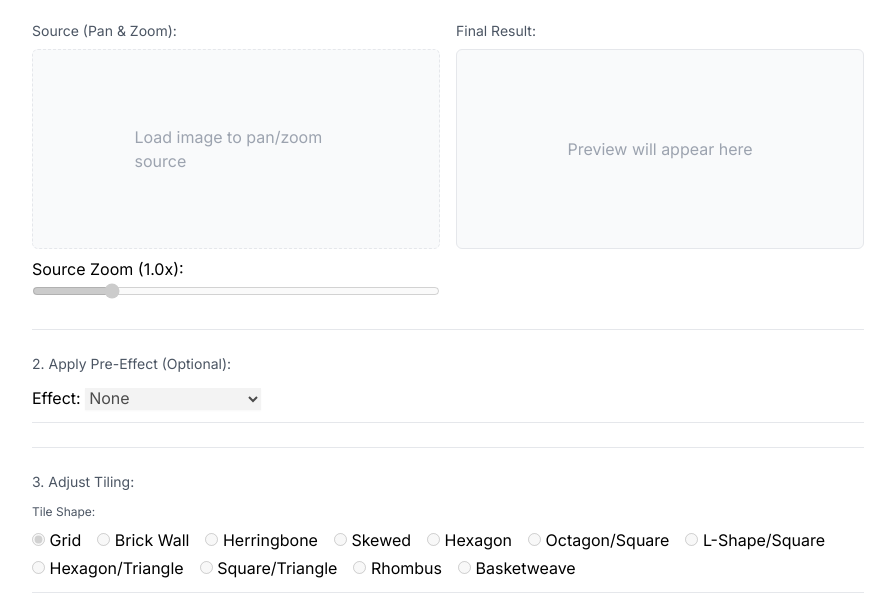
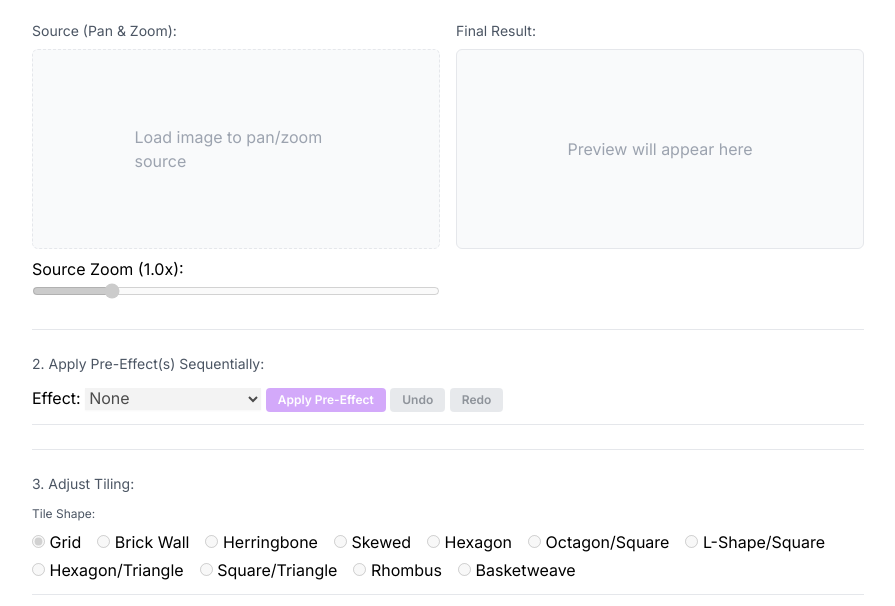
Before and after one commit to snicker02/MeltMixPix, a plain HTML site: page index.html in a window 1280 px wide. Shown: the part 163-769 px from the top of the page, without its empty margins (192-1087 px from the left). Drawn offline with nearby package versions, Linux system fonts and the light colour scheme.

Commit message:
Update index.html

```diff
--- a/index.html
+++ b/index.html
@@ -1,3 +1,4 @@
+
 <!DOCTYPE html>
 <html lang="en">
 <head>
@@ -42,11 +43,12 @@
         </div>
 
         <div id="preEffectControls" class="mb-6 border-t pt-6">
-            <label class="block text-sm font-medium text-gray-600 mb-3">2. Apply Pre-Effect (Optional):</label>
-
-            <div class="control-row mb-4 pb-3 border-b border-gray-200"> <label for="preEffectSelector">Effect:</label>
+            <label class="block text-sm font-medium text-gray-600 mb-3">2. Apply Pre-Effect(s) Sequentially:</label>
+            <div class="control-row mb-4 pb-3 border-b border-gray-200">
+                 <label for="preEffectSelector">Effect:</label>
                  <select id="preEffectSelector" class="shadow-sm">
-                    <option value="none" selected>None</option> <option value="noise">Noise</option>
+                     <option value="none" selected>None</option>
+                     <option value="noise">Noise</option>
                      <option value="scanLines">Scan Lines</option>
                      <option value="sliceShift">Slice Shift</option>
                      <option value="pixelSort">Pixel Sort</option>
@@ -57,8 +59,12 @@
                      <option value="waveDistortion">Wave Distortion</option>
                      <option value="fractalZoom">Fractal Zoom</option>
                  </select>
+                 <button id="applyEffectButton" class="bg-purple-500 hover:bg-purple-700 text-white font-semibold py-1 px-3 rounded text-xs disabled:opacity-50" disabled title="Apply selected effect permanently to the source image">
+                     Apply Pre-Effect
+                 </button>
+                 <button id="undoButton" class="bg-gray-300 hover:bg-gray-400 text-gray-800 font-semibold py-1 px-3 rounded text-xs disabled:opacity-50" title="Undo Last Apply" disabled>Undo</button>
+                  <button id="redoButton" class="bg-gray-300 hover:bg-gray-400 text-gray-800 font-semibold py-1 px-3 rounded text-xs disabled:opacity-50" title="Redo Last Undo" disabled>Redo</button>
              </div>
-
             <div id="preEffectOptionsContainer" class="effect-options">
                 <div id="preEffectIntensityControl" class="effect-option-group hidden">
                      <div>
@@ -171,9 +177,12 @@
              </div>
         </div>
 
-        <canvas id="sourceEffectCanvas" style="display:none;"></canvas> <canvas id="mirrorCanvas" style="display:none;"></canvas>
+        <canvas id="sourceEffectCanvas" style="display:none;"></canvas>
+        <canvas id="mirrorCanvas" style="display:none;"></canvas>
         <canvas id="preTileCanvas" style="display:none;"></canvas>
-        <canvas id="imageCanvas" style="display:none;"></canvas> <div class="text-center mt-8 border-t pt-6">
+        <canvas id="imageCanvas" style="display:none;"></canvas>
+
+        <div class="text-center mt-8 border-t pt-6">
              <label class="block text-sm font-medium text-gray-600 mb-2">5. Save Final Image:</label>
              <button id="saveButton" class="bg-green-500 hover:bg-green-700 text-white font-bold py-3 px-8 rounded-lg transition duration-150 ease-in-out disabled:opacity-50 disabled:cursor-not-allowed text-lg" disabled>
                  Save Image
```
Lines whose indentation alone changed are shown as unchanged.
